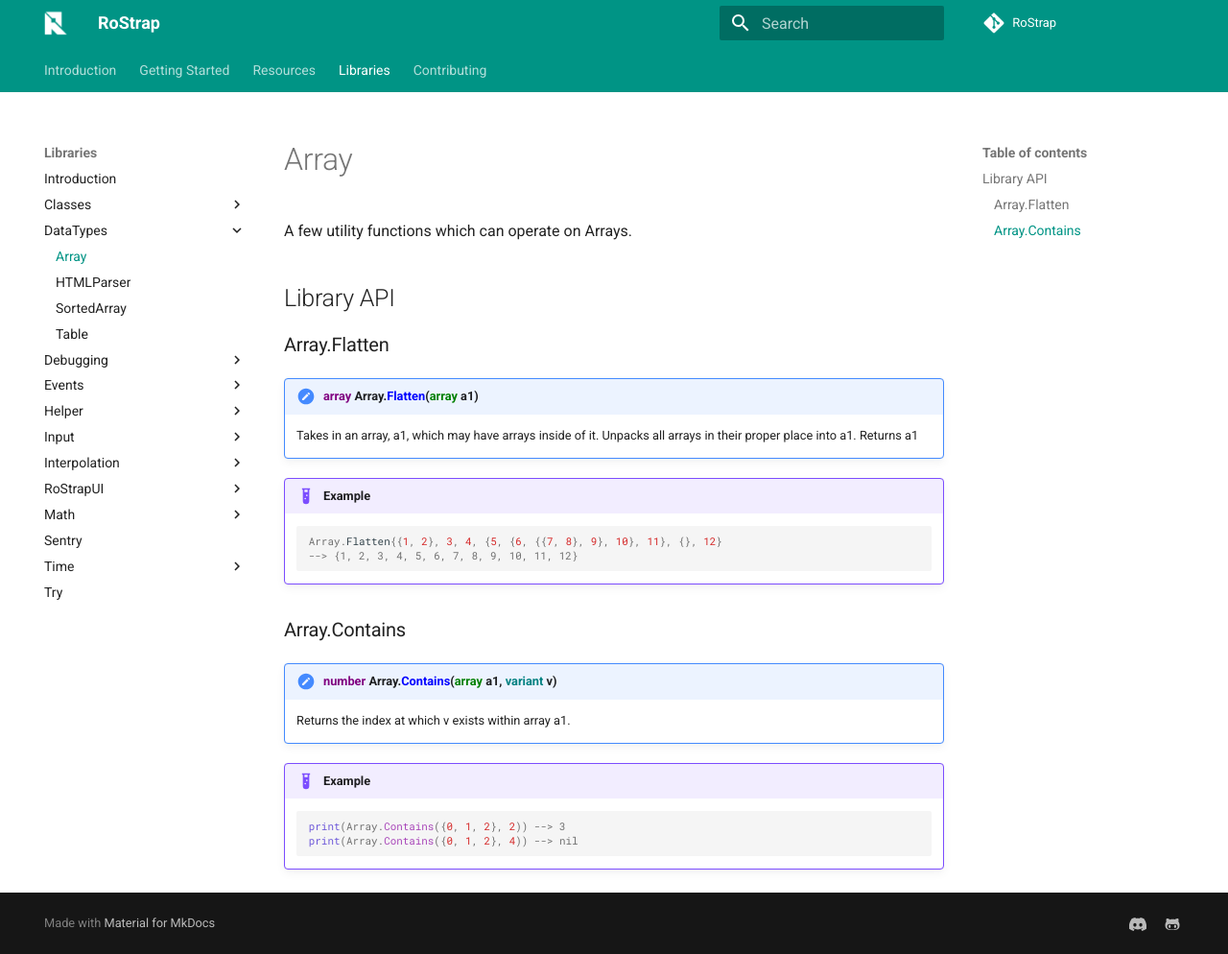
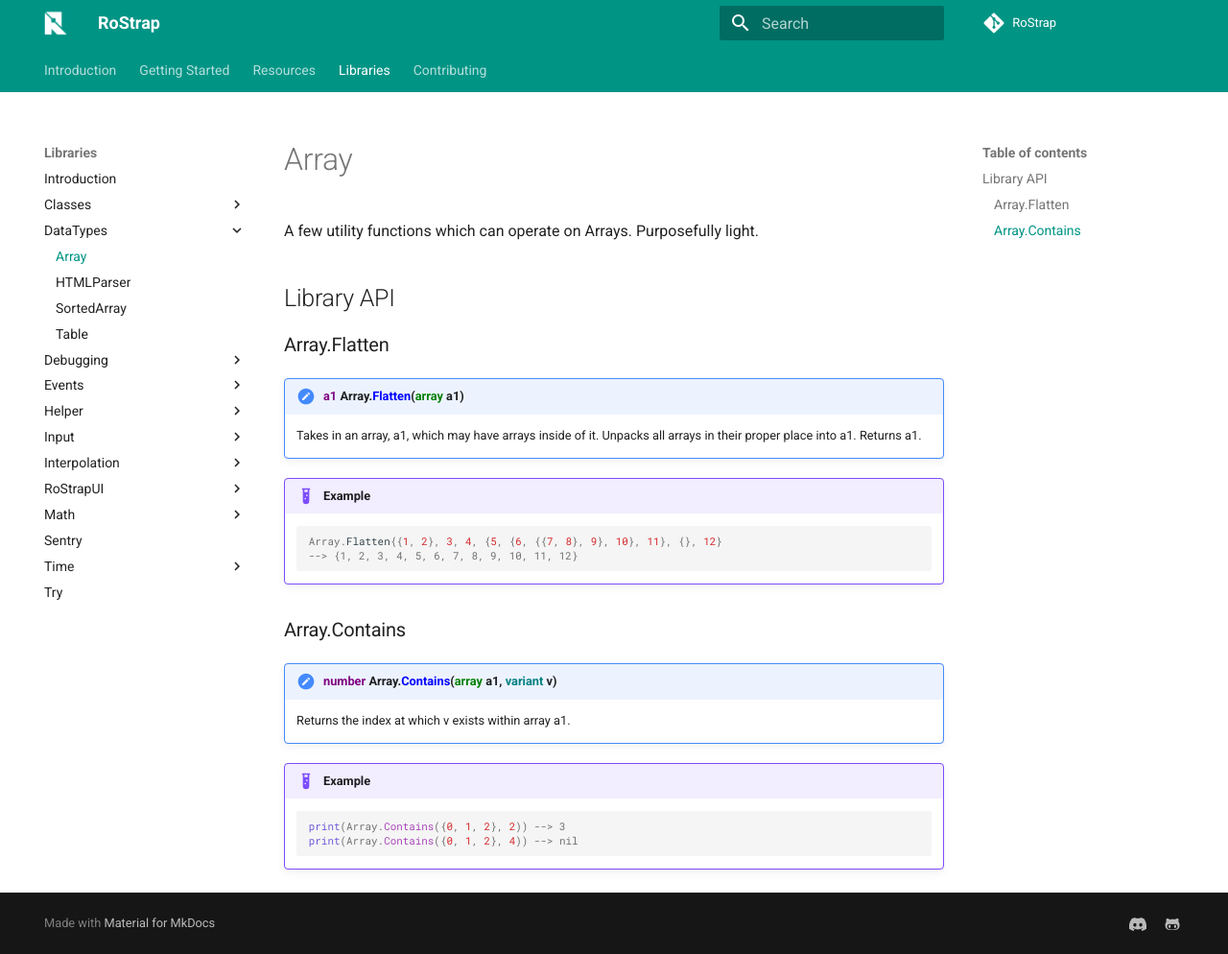
Before and after one commit to RoStrap/rostrap.github.io, an MkDocs documentation site: the page built from docs/Libraries/DataTypes/Array.md, in a window 1280 px wide and 994 px high. Shown: the whole window at 96% size. Built offline with MkDocs 1.6.1 and Material for MkDocs 9.7.7, drawn with Linux system fonts in a browser that asks for light colours.

Commit message:
Small word change

````diff
--- a/docs/Libraries/DataTypes/Array.md
+++ b/docs/Libraries/DataTypes/Array.md
@@ -1,15 +1,15 @@
 # Array
 
-A few utility functions which can operate on Arrays.
+A few utility functions which can operate on Arrays. Purposefully light.
 
 ## Library API
 
 ### Array.Flatten
 
-!!! summary "<span style="color:purple;">array</span>&nbsp;Array&period;<span style="color:blue;">Flatten</span>&lpar;<span style="color:green;">array</span>&nbsp;a1&rpar;"
+!!! summary "<span style="color:purple;">a1</span>&nbsp;Array&period;<span style="color:blue;">Flatten</span>&lpar;<span style="color:green;">array</span>&nbsp;a1&rpar;"
 	Takes in an array, a1, which may have arrays inside of it.
 	Unpacks all arrays in their proper place into a1.
-	Returns a1
+	Returns a1.
 
 !!! example
 	```lua
````
Also changed, not shown: docs/Libraries/DataTypes/Table.md (+2 -0 lines).
